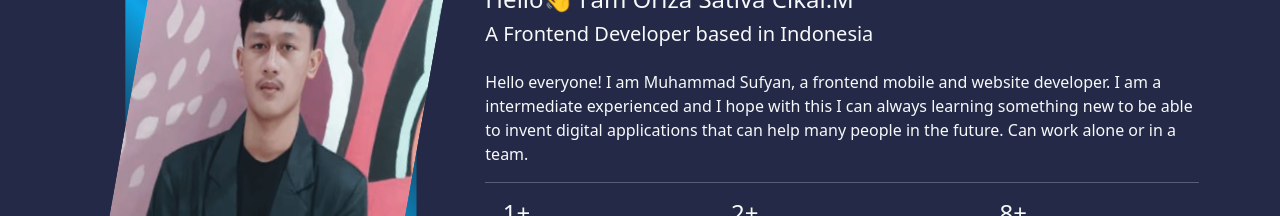
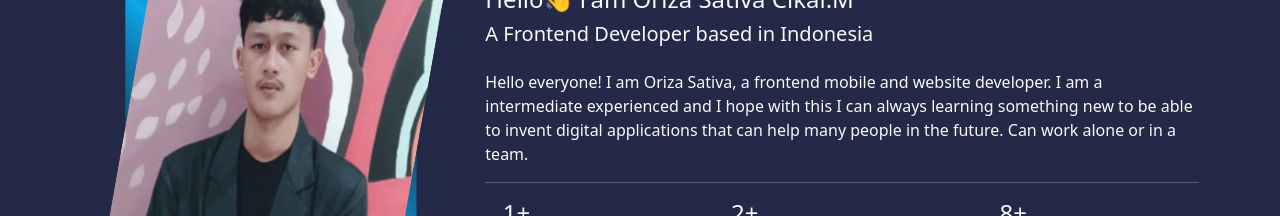
Before and after one commit to Orizaaaaa/MY-portofolio, a React (Vite) app: page / in a window 1280 px wide. Shown: the part 966-1182 px from the top of the page. Built offline with nearby package versions, Linux system fonts and the light colour scheme; a web font is replaced by a local one.

Commit message:
update name

```diff
--- a/src/pages/App.jsx
+++ b/src/pages/App.jsx
@@ -35,7 +35,7 @@ function App() {
               <div className="AboutMySelf">
                 <h4 className="text-light">Hello👋 i'am <span>Oriza Sativa Cikal.M</span> <br /></h4>
                 <h5 className="text-light"><span>A Frontend Developer</span> based  in <span>Indonesia</span></h5>
-                <p className="mt-4 text-light" >Hello everyone! I am Muhammad Sufyan, a frontend mobile and website developer.
+                <p className="mt-4 text-light" >Hello everyone! I am Oriza Sativa, a frontend mobile and website developer.
                   I am a intermediate experienced and I hope with this I can always learning something new
                   to be able to invent digital applications that can help many people in the future.
                   Can work alone or in a team.</p>
```
